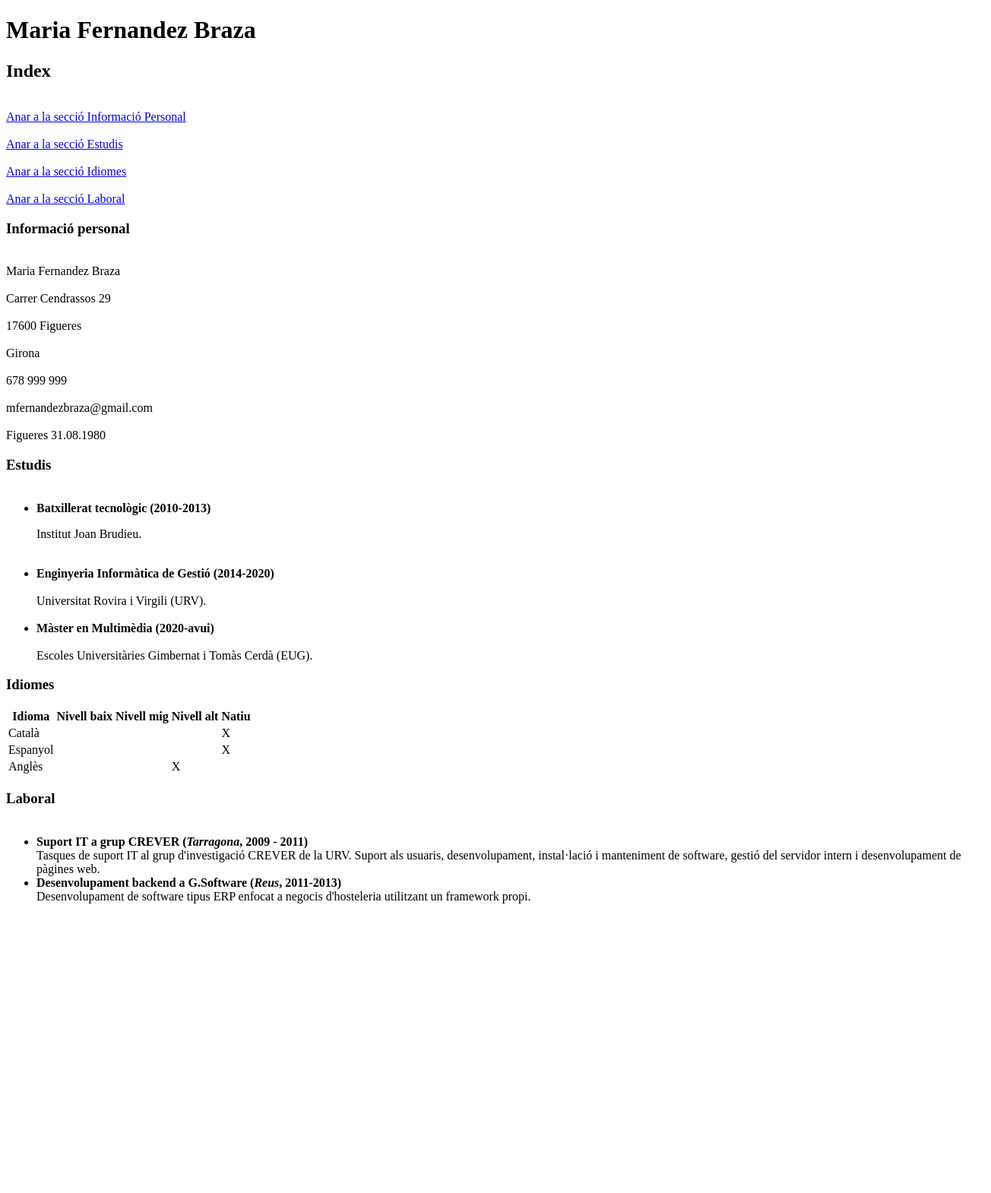
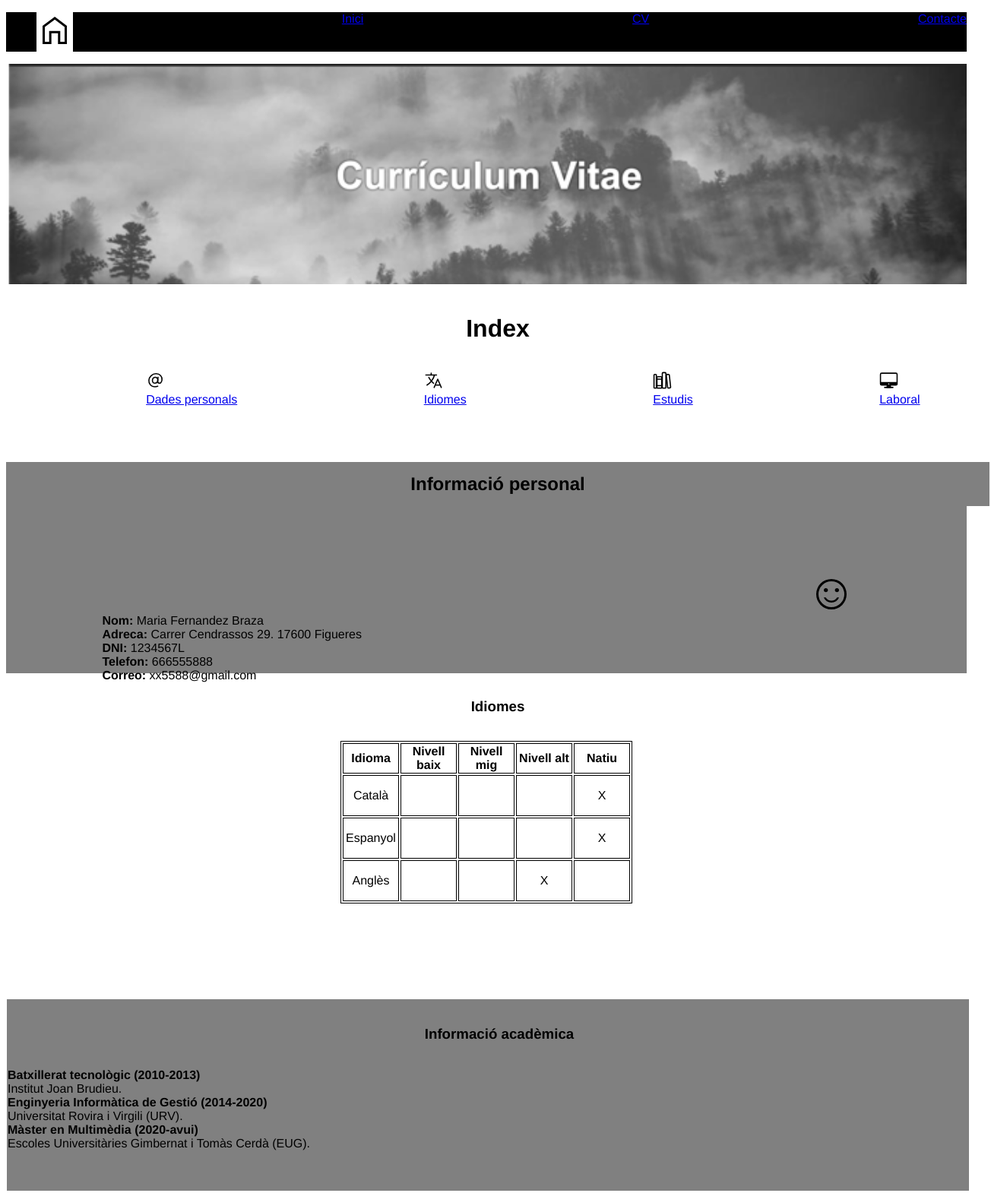
Before and after one commit to lfalerov/PAC-M-dul-1-HTML-CSS---Portfoli, a plain HTML site: page PAC2/cv.html in a window 1280 px wide. Shown: the top 1570 px of the page at 76% size, 1304 px wide, since content can reach past the window. Before the commit the page ends 1205 px from the top, so only its background shows below. Drawn offline with Linux system fonts and the light colour scheme.

Commit message:
second commit

```diff
--- a/PAC2/contacte.html
+++ b/PAC2/contacte.html
@@ -7,9 +7,31 @@
 <meta name="keywords" content="HTML">
 <meta name="author" content="Lucia Falero">
 <meta name="viewport" content="width=device-width, initial-scale=1.0">
+<link href="style2.css" rel="stylesheet" type="text/css">
 </head>
+<body>
+
+<header>
+<nav>
+<ul class="home">
+<li> <img src="imatges/home.svg" alt="home"/></img></li>
+
+<li>
+<ul class="list">
+
+<li><a href="Inici.html">Inici</a></li>
+<li><a href="cv.html">CV</a></li>
+<li><a href="contacte.html">Contacte</a></li>
+</ul>
+</li>
+</ul>
+</nav>
+
+</header>
 
 <h1>Contacte</h1>
+
+<h2>Parlem!</h2>
 
 <div>
 <label for=”campCP”>Nom i cognom</label>
@@ -47,6 +69,20 @@ checked>
 <button type="button">Enviar</button>
 </div>
 
+<footer>
+
+<a href="imatges/logo-twitter.svg">
+<img alt="https://twitter.com" src="imatges/logo-twitter.svg" width="25px">
+
+<a href="imatges/logo-linkedin.svg">
+<img alt="https://linkedin.com" src="imatges/logo-linkedin.svg" width=25px>
+
+<a href="imatges/logo-instagram.svg">
+<img alt="https://instagram.com" src="imatges/logo-instagram.svg" width=25px>
+</a>
+
+</footer>
+
 
 </body>
 </html>
--- a/PAC2/cv.html
+++ b/PAC2/cv.html
@@ -7,49 +7,84 @@
 <meta name="keywords" content="HTML">
 <meta name="author" content="Lucia Falero">
 <meta name="viewport" content="width=device-width, initial-scale=1.0">
+<link href="style.css" rel="stylesheet" type="text/css">
 </head>
 
-<h1><strong>Maria Fernandez Braza</strong></h1>
+<body>
 
-<h2 id="Index">Index</h2>
-<br><a href="#Informació personal">Anar a la secció Informació Personal</a></br>
+<header>
+<nav>
+<ul class="spec1">
+<li class="home"> <img src="imatges/home.svg" alt="home"/></li>
+<li class="pers1"><a href="Inici.html">Inici</a></li>
+<li class="pers2"><a href="cv.html">CV</a></li>
+<li class="pers3"><a href="contacte.html">Contacte</a></li>
+</ul>
 
-<br><a href="#Estudis">Anar a la secció Estudis</a></br>
+<div class="cvw">
+<img src="imatges/cvpng.png" alt="cv" width="100%">
+</div>
+</nav>
+</header>
 
-<br><a href="#Idiomes">Anar a la secció Idiomes</a></br>
-
-<br><a href="#Laboral">Anar a la secció Laboral</a></br>
+<h1>Index</h1>
 
 
-<h3 id="Informació personal">Informació personal</h3>
+<ul class="newstyle1">
+<li class="newstyle11"></li><a href="imatges/contact.svg">
+<img alt="Informació Personal" src="imatges/contact.svg" width="25px">
+<li>Dades personals</li></a>
 
-<br>Maria Fernandez Braza</br>
-<br>Carrer Cendrassos 29</br>
-<br>17600 Figueres</br>
-<br>Girona</br>
-<br>678 999 999</br>
-<br>mfernandezbraza@gmail.com</br>
-<br>Figueres 31.08.1980</br>
+<li class="newstyle12"></li><a href="imatges/lang.svg">
+<img alt="Idiomes" src="imatges/lang.svg" width="25px">
+<li>Idiomes</li></a>
 
-<h3 id="Estudis">Estudis</h3>
+<li class="newstyle13"></li><a href="imatges/books.svg">
+<img alt="Estudis" src="imatges/books.svg" width="25px">
+<li> Estudis</li></a>
 
-<ul>
-<br><strong><li>Batxillerat tecnològic (2010-2013)</strong></br></li>
-<p>Institut Joan Brudieu.</br>
-<br><strong><li>Enginyeria Informàtica de Gestió (2014-2020)</strong></br></li>
-<br>Universitat Rovira i Virgili (URV).</br>
-<br><strong><li>Màster en Multimèdia (2020-avui)</strong></br></li>
-<br>Escoles Universitàries Gimbernat i Tomàs Cerdà (EUG).</br>
+
+<li class="newstyle14"></li><a href="imatges/screen.svg">
+<img alt="Laboral" src="imatges/screen.svg" width="25px">
+<li>Laboral</li></a>
+
 </ul>
 
-<h3 id="Idiomes">Idiomes</h3>
+<h2>Informació personal</h2>
+
+<div class="flex-container">
+
+<div class="flex-child">
+<ul></ul>
+
+<li><strong>Nom:</strong> Maria Fernandez Braza</li>
+<li><strong>Adreca: </strong> Carrer Cendrassos 29.
+17600 Figueres</li>
+<li><strong>DNI:</strong> 1234567L</li>
+<li><strong>Telefon:</strong> 666555888</li>
+<li><strong>Correo:</strong> xx5588@gmail.com</li>
+</div>
+
+<div class="flex-child">
+<ul></ul>
+<li class="smile"><img src="imatges/smile.svg" alt="smile"></li>
+</div>
+</div>
+
+
+
+
+<div class="idiomesconf">
+
+    <h3>Idiomes</h3>
+
     <table>
     <tr>
-<th><strong>Idioma</th></strong>
-<th><strong>Nivell baix</th></strong>
-<th><strong>Nivell mig</th></strong>
-<th><strong>Nivell alt</th></strong>
-<th><strong>Natiu</th></strong>
+    <th><strong>Idioma</strong></th>
+    <th><strong>Nivell baix</strong></th>
+    <th><strong>Nivell mig</strong></th>
+    <th><strong>Nivell alt</strong></th>
+    <th><strong>Natiu</strong></th>
     </tr>
     <tr>
     <td>Català</td>
@@ -58,14 +93,14 @@
     <td></td>
     <td>X</td>
     </tr>
-
+    <tr>
     <td>Espanyol</td>
     <td></td>
     <td></td>
     <td></td>
     <td>X</td>
     </tr>
-
+    <tr>
     <td>Anglès</td>
     <td></td>
     <td></td>
@@ -74,11 +109,22 @@
     </tr>
 
     </table>
+    </div>
 
 
-<h3 id="Laboral">Laboral</h3>
 
-<ul>
+<ul class="newstyle3"> <h3>Informació acadèmica</h3>
+<li class="newstyle31"><strong>Batxillerat tecnològic (2010-2013)</strong></li>
+Institut Joan Brudieu.
+<li ><strong>Enginyeria Informàtica de Gestió (2014-2020)</strong></li>
+Universitat Rovira i Virgili (URV).
+<li><strong>Màster en Multimèdia (2020-avui)</strong></li>
+Escoles Universitàries Gimbernat i Tomàs Cerdà (EUG).
+</ul>
+
+<h3 id="Laboral"> Informació laboral</h3>
+
+<ul class="newstyle4">
 <br><strong><li>Suport IT a grup CREVER (<em>Tarragona</em>, 2009 - 2011)</strong></br></li>
 Tasques de suport IT al grup d'investigació CREVER de la URV. Suport als usuaris, desenvolupament, instal·lació i manteniment de software, gestió del servidor intern i desenvolupament de pàgines web.
 
@@ -87,5 +133,20 @@ Desenvolupament de software tipus ERP enfocat a negocis d'hosteleria utilitzant
 </ul>
 
 
+
+<footer>
+
+<a href="imatges/logo-twitter.svg">
+<img alt="https://twitter.com" src="imatges/logo-twitter.svg" width="25px">
+
+<a href="imatges/logo-linkedin.svg">
+<img alt="https://linkedin.com" src="imatges/logo-linkedin.svg" width=25px>
+
+<a href="imatges/logo-instagram.svg">
+<img alt="https://instagram.com" src="imatges/logo-instagram.svg" width=25px>
+</a>
+
+</footer>
+
 </body>
 </html>
--- /dev/null
+++ b/PAC2/style.css
@@ -0,0 +1,131 @@
+body {
+background-color: white;
+font-family: 'Franklin Gothic Medium', 'Arial Narrow', Arial, sans-serif;
+font-style: normal;
+font-weight: 200;
+color: black;
+}
+
+.cvcustom {
+display: flex;
+flex-direction: row;
+}
+
+.spec1{
+list-style-type: none;
+background-color: black;
+display: flex;
+flex-wrap: nowrap;
+justify-content:space-between;
+align-items: right;
+}
+
+.home {
+background-color: white;
+align-self: flex-end
+}
+
+.pers1 {
+color: white; /*perque no es posa white la lletra??*/
+}
+
+.pers2 { /*perque no es posa white la lletra??*/
+color: white;
+}
+
+.pers3 { /*perque no es posa white la lletra??*/
+color: white;
+}
+
+
+h1, h2, h3{
+width: 100%;
+text-align: center;
+padding: 15px;
+}
+
+
+
+.newstyle1 {
+vertical-align: auto;
+list-style-type: none;
+margin:0;
+padding:0;
+border:1px;
+height: 100px;
+background-color: white;
+flex-direction: row;
+justify-content: space-around;
+display:flex
+}
+
+.newstyle11, .newstyle12, .newstyle13, .newstyle14 { /*no es posa bé amb align-center*/
+vertical-align:center;
+justify-self: right;
+}
+
+
+.flex-container {
+list-style-type: none;
+display: flex;
+background-color: gray;
+width: 100%;
+height: 220px;
+line-height: normal;
+}
+
+.flex-child {
+list-style-type: none;
+margin: auto;
+width: 20%;
+size
+}
+
+.flex-child:first-child {
+list-style-type: none;
+width: 80%;
+margin: 10%;
+}
+
+h2{
+background-color: grey;
+margin-bottom: 0%;
+}
+
+.idiomesconf {
+justify-content: center;
+background-color: white;
+width: 100%;
+}
+
+table, tr, th, td {
+border: 1px solid;
+align-content: center;
+justify-content: center;
+margin: auto;
+}
+
+td{
+height: 50px;
+width: 70px;
+text-align: center
+}
+
+.newstyle3 {
+list-style-type: none;
+flex-direction: column;
+margin: 1px;
+margin-top: 10%;
+padding: 1px;
+border:1px;
+height: 250px;
+width: 100%;
+background-color: grey;
+display:flex
+}
+
+footer {
+width: 100%;
+background-color: black;
+text-align: center;
+}
--- /dev/null
+++ b/PAC2/style2.css
@@ -0,0 +1,30 @@
+body {
+    background-color: white;
+    font-family: 'Franklin Gothic Medium', 'Arial Narrow', Arial, sans-serif;
+    font-style: normal;
+    font-weight: 200;
+    font-size: 16px;
+    color: black;
+    }
+
+.container {
+position: relative;
+color: white;
+text-align: right;
+flex: auto;
+width: max-width;
+height: 30px;
+margin: 0 auto;
+background-color: black;
+padding: 0 20px 20px 20px;
+border: 5px  }
+
+h1, h2 {
+text-align: center;
+ }
+
+ footer {
+    width: 100%;
+    background-color: black;
+    text-align: center;
+}
```
Also changed, not shown: PAC2/index.html (+4 -0 lines), PAC2/imatges/books.svg (added), PAC2/imatges/contact.svg (added), PAC2/imatges/cv.svg (added), PAC2/imatges/cvpng.png (added), PAC2/imatges/home.svg (added), PAC2/imatges/lang.svg (added), PAC2/imatges/logo-instagram.svg (added), PAC2/imatges/logo-linkedin.svg (added), PAC2/imatges/logo-twitter.svg (added), PAC2/imatges/screen.svg (added), PAC2/imatges/smile.svg (added), PAC2/imatges/study.svg (added), 1 other file. Lines whose indentation alone changed are shown as unchanged.
